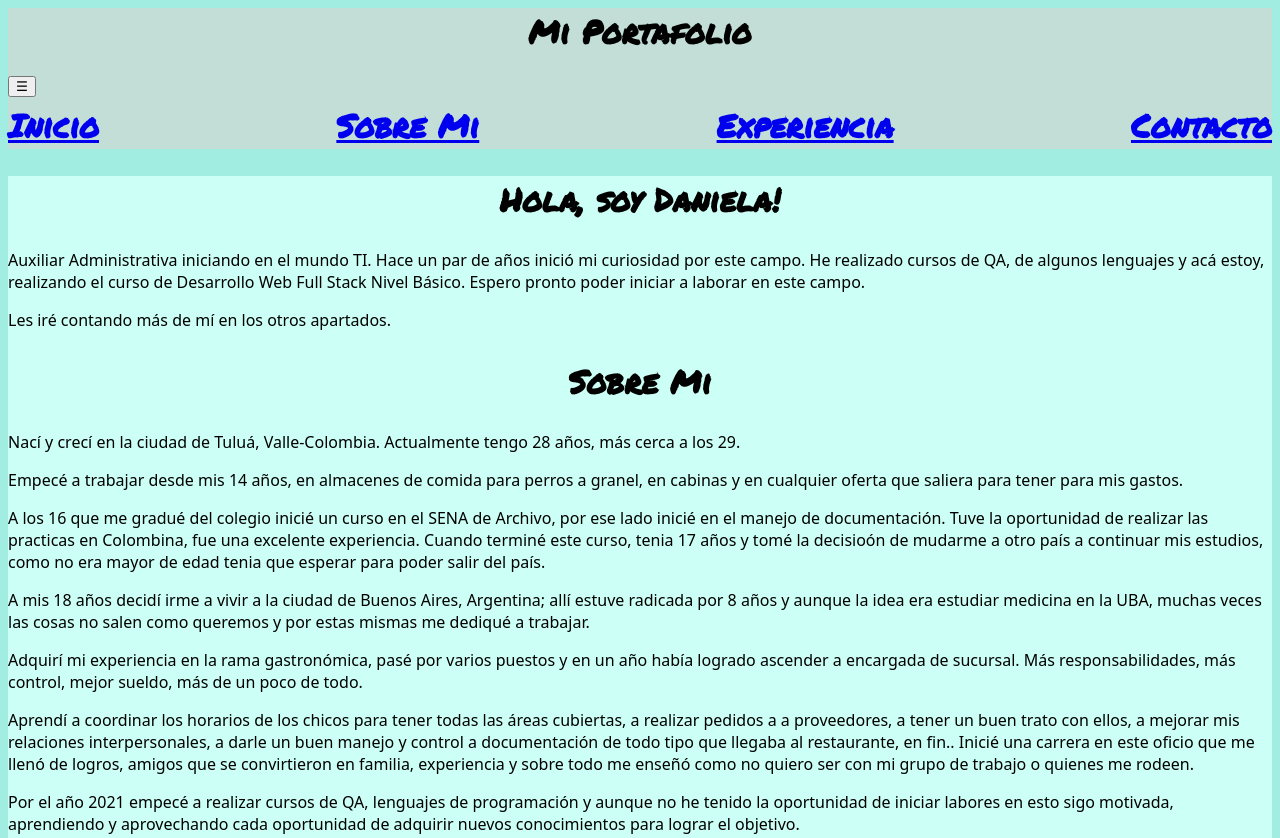
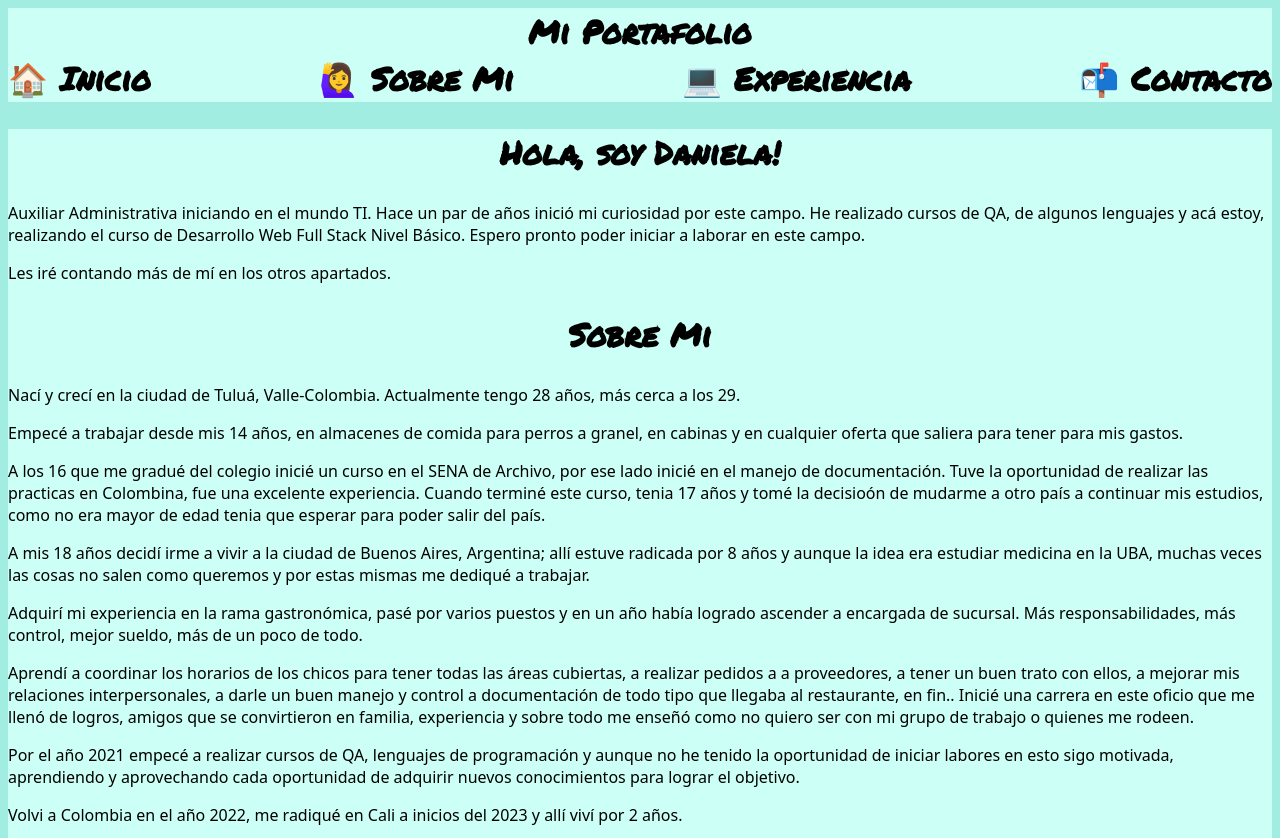
Before and after one commit to edwinmgallego/trabajo-grupal, a plain HTML site: page Daniela Marin/daniela-marin.html in a window 1280 px wide. Shown: the top 838 px of the page. Drawn offline with Linux system fonts and the light colour scheme; a web font is replaced by a local one.

Commit message:
cambios en el css

```diff
--- a/Daniela Marin/daniela-marin.html
+++ b/Daniela Marin/daniela-marin.html
@@ -16,12 +16,12 @@
 <body>
     <header class="header">
         <div class="logo">Mi Portafolio</div>
-        <button class="menu" id="menu">☰</button>
+
         <nav class="nav" id="nav">
-            <a href="#inicio">Inicio</a>
-            <a href="#sobre-mi">Sobre Mi</a>
-            <a href="experiencia">Experiencia</a>
-            <a href="contacto">Contacto</a>
+            <a href="#inicio">🏠 Inicio</a>
+            <a href="#sobre-mi">🙋‍♀️ Sobre Mi</a>
+            <a href="experiencia">💻 Experiencia</a>
+            <a href="contacto">📬 Contacto</a>
         </nav>
     </header>
 
--- a/Daniela Marin/style-daniela.css
+++ b/Daniela Marin/style-daniela.css
@@ -14,7 +14,8 @@ h1{
 }
 
 .header{
-    background-color: #C3DED6;
+    background-color: #CCFFF5;
+    text-decoration: none;
 }
 
 .logo{
@@ -30,6 +31,13 @@ h1{
   align-items: center;
   display: flex;
   justify-content: space-between;
+}
+.nav a{
+    text-decoration: none;
+    color: black;
+}
+.nav a:hover{
+    color:blue; /*cambia de color al pasar el mouse*/
 }
 
 main{
```
